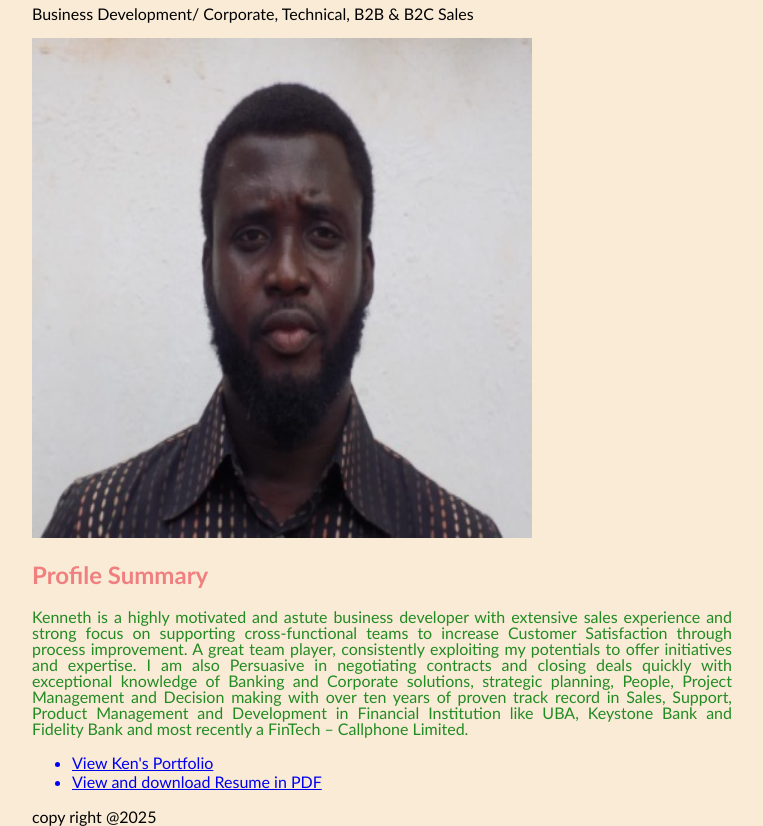
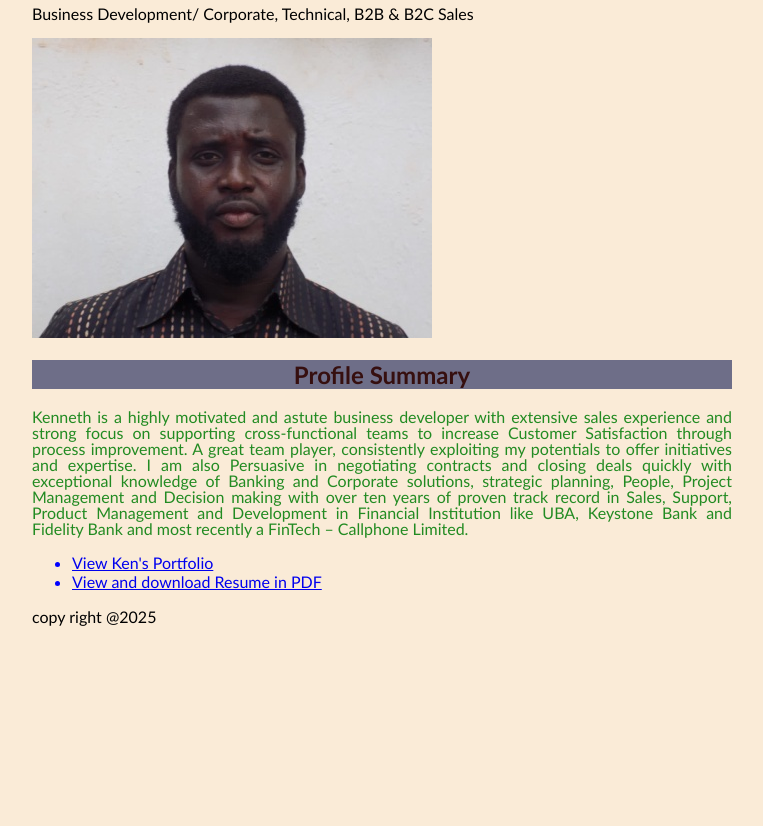
Before and after one commit to katisele/kens_portfolio, a plain HTML site: page index.html in a window 1280 px wide. Shown: the part 76-902 px from the top of the page, without its empty margins (258-1021 px from the left). After the commit the page ends 800 px from the top, so only its background shows below. Drawn offline with Linux system fonts and the light colour scheme.

Commit message:
background

```diff
--- a/doc/styles.css
+++ b/doc/styles.css
@@ -1,5 +1,5 @@
 h1 {
-    color: lightcoral;
+    color: rgb(54, 15, 15);
     font-family: Trebuchet MS;
 
 }
@@ -43,3 +43,9 @@ body {
     margin: auto;
     text-align: justify;
 }
+
+h1 {
+    background-color: rgb(110, 110, 136);
+    text-align: center;
+
+}
--- a/index.html
+++ b/index.html
@@ -12,9 +12,10 @@
     <main>
         <h1>Kenneth Atisele</h1>
         <p>Business Development/ Corporate, Technical, B2B & B2C Sales</p>
-        <p><img src="doc/New_me_2.jpg" alt="me" width="500" height="500"></p>
+        <p><img src="doc/New_me_2.jpg" alt="me"></p>
 
         <!-- Section with articles were created to account for the different headers on the portfolio -->
+
     <section>
         <h1>Profile Summary</h1>
         <p>Kenneth is a highly motivated and astute business developer with extensive sales experience and strong focus on supporting cross-functional teams to increase Customer Satisfaction through process improvement.  A great team player, consistently exploiting my potentials to offer initiatives and expertise. I am also Persuasive in negotiating contracts and closing deals quickly with exceptional knowledge of Banking and Corporate solutions, strategic planning, People, Project Management and Decision making with over ten years of proven track record in Sales, Support, Product Management and Development in Financial Institution like UBA, Keystone Bank and Fidelity Bank and most recently a FinTech – Callphone Limited.</p>
```
